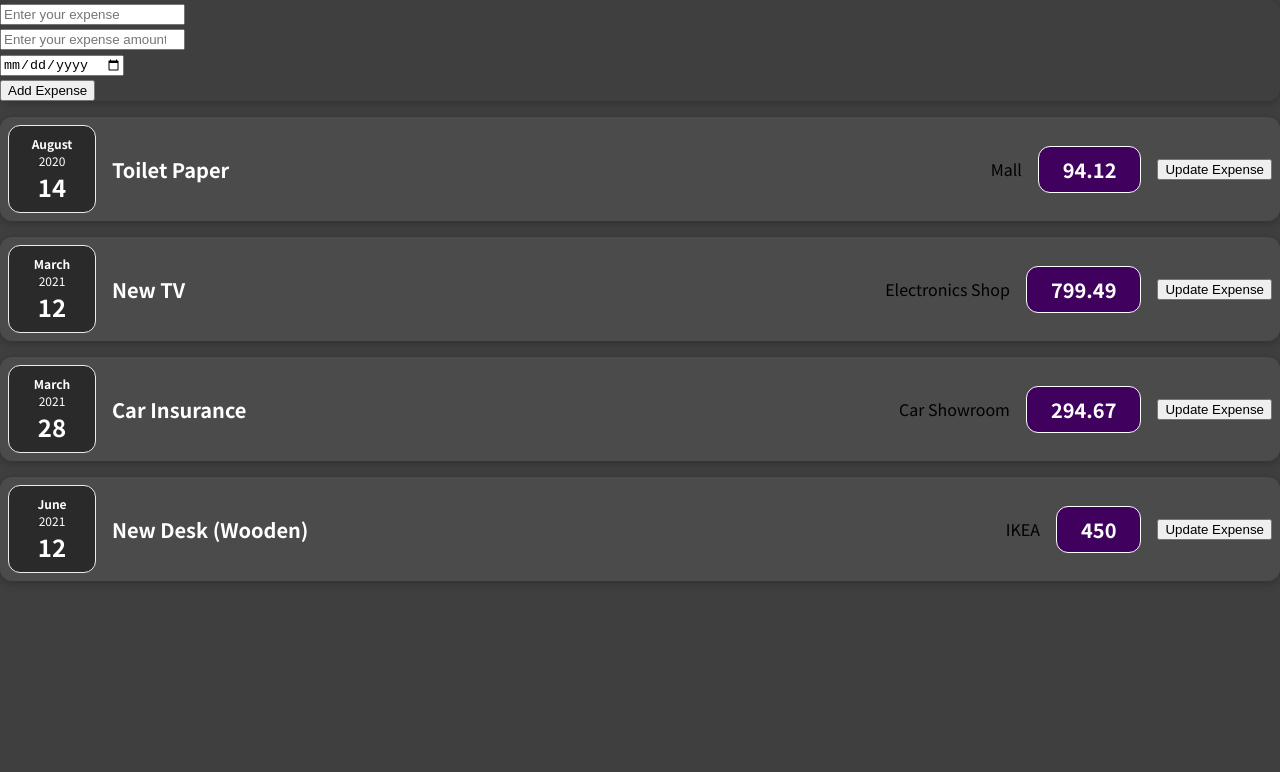
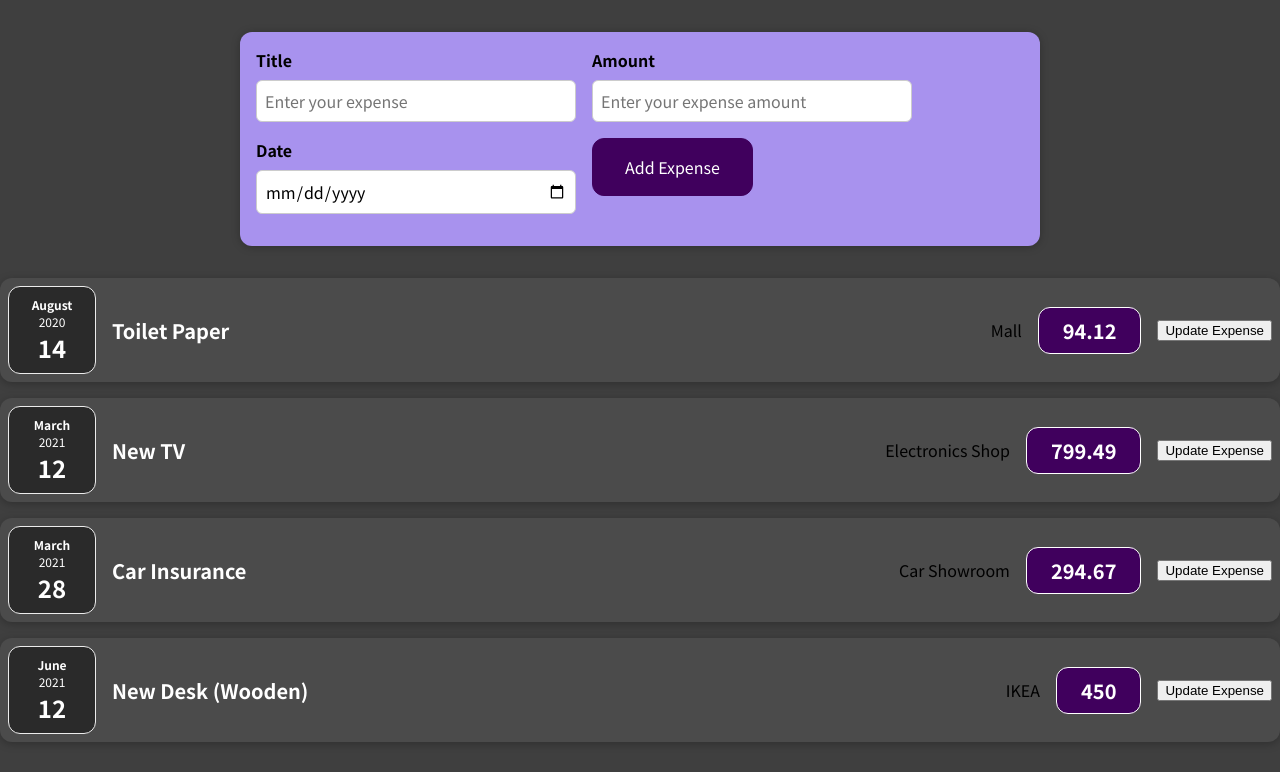
Before and after one commit to MudassirQuraishi/react_task_1, a React (Create React App) app: page / in a window 1280 px wide. Shown: the top 772 px of the page. Built offline with nearby package versions, Linux system fonts and the light colour scheme.

Commit message:
Assignment -2 task -4

```diff
--- /dev/null
+++ b/src/components/Expenses/ExpenseForm.css
@@ -0,0 +1,38 @@
+.new-expense {
+    background-color: #a892ee;
+    padding: 1rem;
+    margin: 2rem auto;
+    width: 50rem;
+    max-width: 95%;
+    border-radius: 12px;
+    text-align: center;
+    box-shadow: 0 1px 8px rgba(0, 0, 0, 0.25);
+}
+
+.new-expense button {
+    font: inherit;
+    cursor: pointer;
+    padding: 1rem 2rem;
+    border: 1px solid #40005d;
+    background-color: #40005d;
+    color: white;
+    border-radius: 12px;
+    margin-right: 1rem;
+}
+
+.new-expense button:hover,
+.new-expense button:active {
+    background-color: #510674;
+    border-color: #510674;
+}
+
+.new-expense button.alternative {
+    color: #220131;
+    border-color: transparent;
+    background-color: transparent;
+}
+
+.new-expense button.alternative:hover,
+.new-expense button.alternative:active {
+    background-color: #ddb3f8;
+}
--- a/src/components/Expenses/ExpenseForm.js
+++ b/src/components/Expenses/ExpenseForm.js
@@ -1,41 +1,11 @@
-import Card from "../UI/Card";
+import "./ExpenseForm.css";
 import InputDiv from "./InputDiv";
 
 const ExpenseForm = () => {
-    const submitForm = (e) => {
-        e.preventDefault();
-        const title = document.getElementById("expense-title").value;
-        const amount = document.getElementById("expense-amount").value;
-        const date = document.getElementById("expense-date").value;
-        console.log(title + " " + amount + " " + date);
-    };
-
     return (
-        <Card>
-            <form className='expense-form' onSubmit={submitForm}>
-                <InputDiv
-                    type={"text"}
-                    id={"expense-title"}
-                    placeholder={"Enter your expense"}
-                />
-                <InputDiv
-                    type={"number"}
-                    id={"expense-amount"}
-                    placeholder={"Enter your expense amount"}
-                />
-                <InputDiv
-                    type={"date"}
-                    id={"expense-date"}
-                    placeholder={"Select a date"}
-                />
-                <button
-                    type='submit'
-                    id='add-expense-button'
-                    className='add-btn'>
-                    Add Expense
-                </button>
-            </form>
-        </Card>
+        <div className='new-expense'>
+            <InputDiv />
+        </div>
     );
 };
 
--- a/src/components/Expenses/ExpenseItem.js
+++ b/src/components/Expenses/ExpenseItem.js
@@ -5,7 +5,7 @@ import Card from "../UI/Card";
 function ExpenseItem(props) {
     return (
         <>
-            <Card className='expense-item'>
+            <Card className={"expense-item"}>
                 <ExpenseDate date={props.date}></ExpenseDate>
                 <ExpenseDetails
                     amount={props.amount}
--- /dev/null
+++ b/src/components/Expenses/InputDiv.css
@@ -0,0 +1,26 @@
+.new-expense__controls {
+    display: flex;
+    flex-wrap: wrap;
+    gap: 1rem;
+    margin-bottom: 1rem;
+    text-align: left;
+}
+
+.new-expense__control label {
+    font-weight: bold;
+    margin-bottom: 0.5rem;
+    display: block;
+}
+
+.new-expense__control input {
+    font: inherit;
+    padding: 0.5rem;
+    border-radius: 6px;
+    border: 1px solid #ccc;
+    width: 20rem;
+    max-width: 100%;
+}
+
+.new-expense__actions {
+    text-align: right;
+}
--- a/src/components/Expenses/InputDiv.js
+++ b/src/components/Expenses/InputDiv.js
@@ -1,14 +1,63 @@
-const InputDiv = (props) => {
+import { useState } from "react";
+import "./InputDiv.css";
+const InputDiv = () => {
+    const [enteredTitle, setTitle] = useState();
+    const [enteredAmount, setAmount] = useState();
+    const [enteredDate, setDate] = useState();
+    const changeTitle = (e) => {
+        setTitle(e.target.value);
+    };
+    const changeAmount = (e) => {
+        setAmount(e.target.value);
+    };
+    const changeDate = (e) => {
+        setDate(e.target.value);
+    };
+    const submitForm = (e) => {
+        e.preventDefault();
+        console.log(enteredTitle + " " + enteredAmount + " " + enteredDate);
+    };
     return (
-        <div className='input-container'>
-            <label></label>
-            <input
-                type={props.type}
-                id={props.id}
-                placeholder={props.placeholder}
-                className='input-field'
-            />
-        </div>
+        <form>
+            <div className='new-expense__controls'>
+                <div className='new-expense__control'>
+                    <label>Title</label>
+                    <input
+                        type={"text"}
+                        id={"expense-title"}
+                        placeholder={"Enter your expense"}
+                        onChange={changeTitle}
+                    />
+                </div>
+                <div className='new-expense__control'>
+                    <label>Amount</label>
+                    <input
+                        type={"number"}
+                        id={"expense-amount"}
+                        placeholder={"Enter your expense amount"}
+                        onChange={changeAmount}
+                    />
+                </div>
+                <div className='new-expense__control'>
+                    <label>Date</label>
+                    <input
+                        type={"date"}
+                        id={"expense-date"}
+                        placeholder={"Select a date"}
+                        onChange={changeDate}
+                    />
+                </div>
+                <div className='new-expense__actions'>
+                    <button
+                        type='submit'
+                        id='add-expense-button'
+                        className='add-btn'
+                        onSubmit={submitForm}>
+                        Add Expense
+                    </button>
+                </div>
+            </div>
+        </form>
     );
 };
 export default InputDiv;
```
